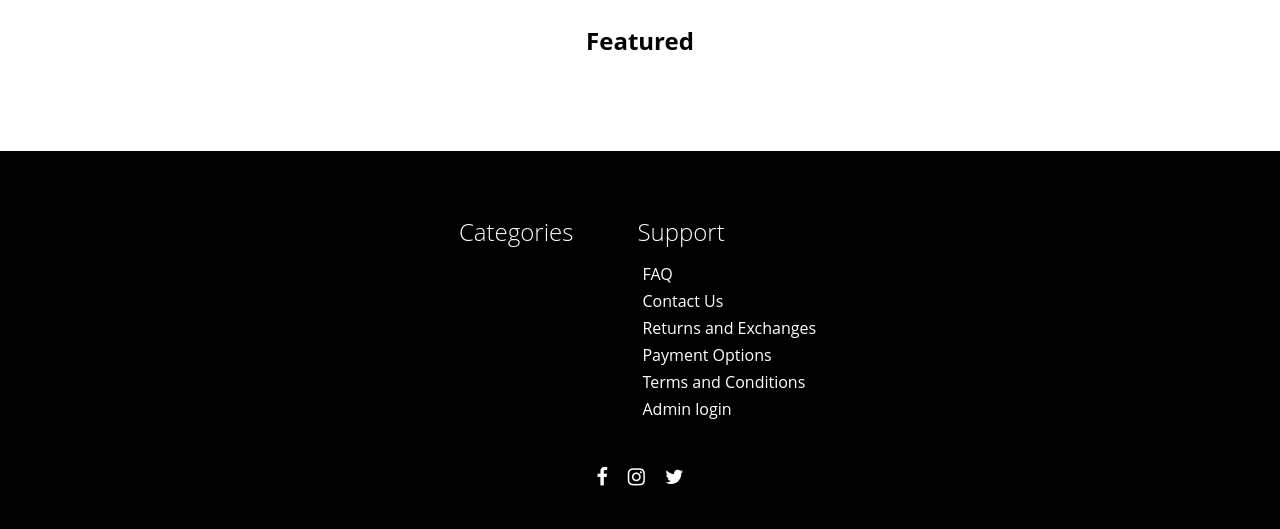
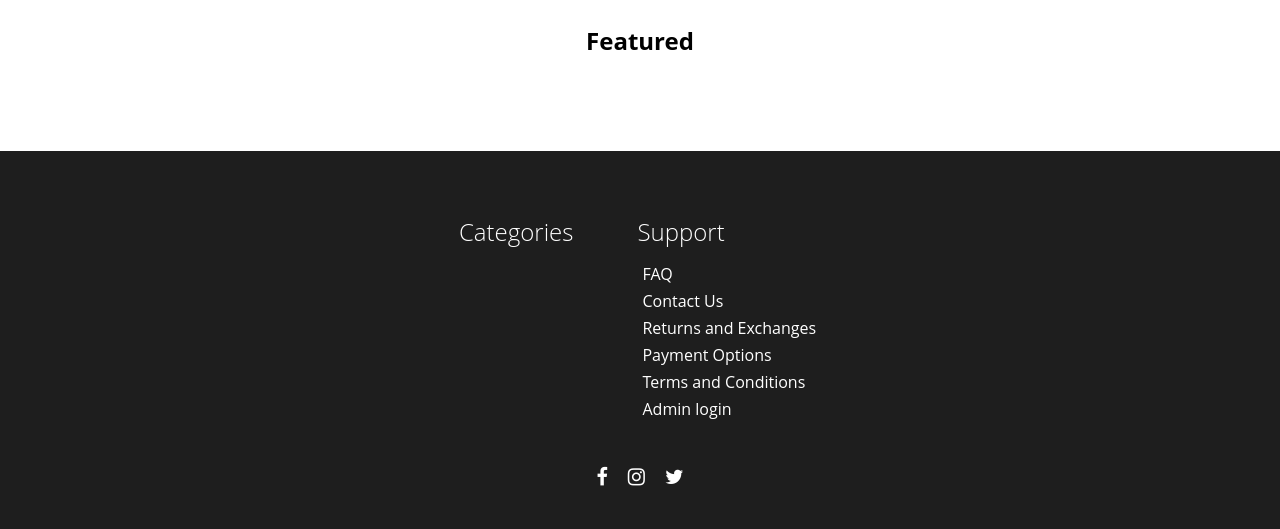
Before and after one commit to daoma90/Dreamshop, a PHP site: page / in a window 1280 px wide. Shown: the part 800-1329 px from the top of the page. Run offline with PHP 8.4, Linux system fonts and the light colour scheme; data that the repository does not hold is empty.

Commit message:
footer bgcolor

```diff
--- a/assets/style/_footer.scss
+++ b/assets/style/_footer.scss
@@ -1,5 +1,5 @@
 .footer {
-  background-color: $color__black;
+  background-color: rgb(30, 30, 30);
   color: $color__white;
   padding: $spacing__m;
   margin: 0 auto;
--- a/assets/style/main.css
+++ b/assets/style/main.css
@@ -974,7 +974,7 @@
 }
 
 .footer {
-  background-color: #000000;
+  background-color: #1e1e1e;
   color: #ffffff;
   padding: 2em;
   margin: 0 auto;
```
Also changed, not shown: 1 other file.
